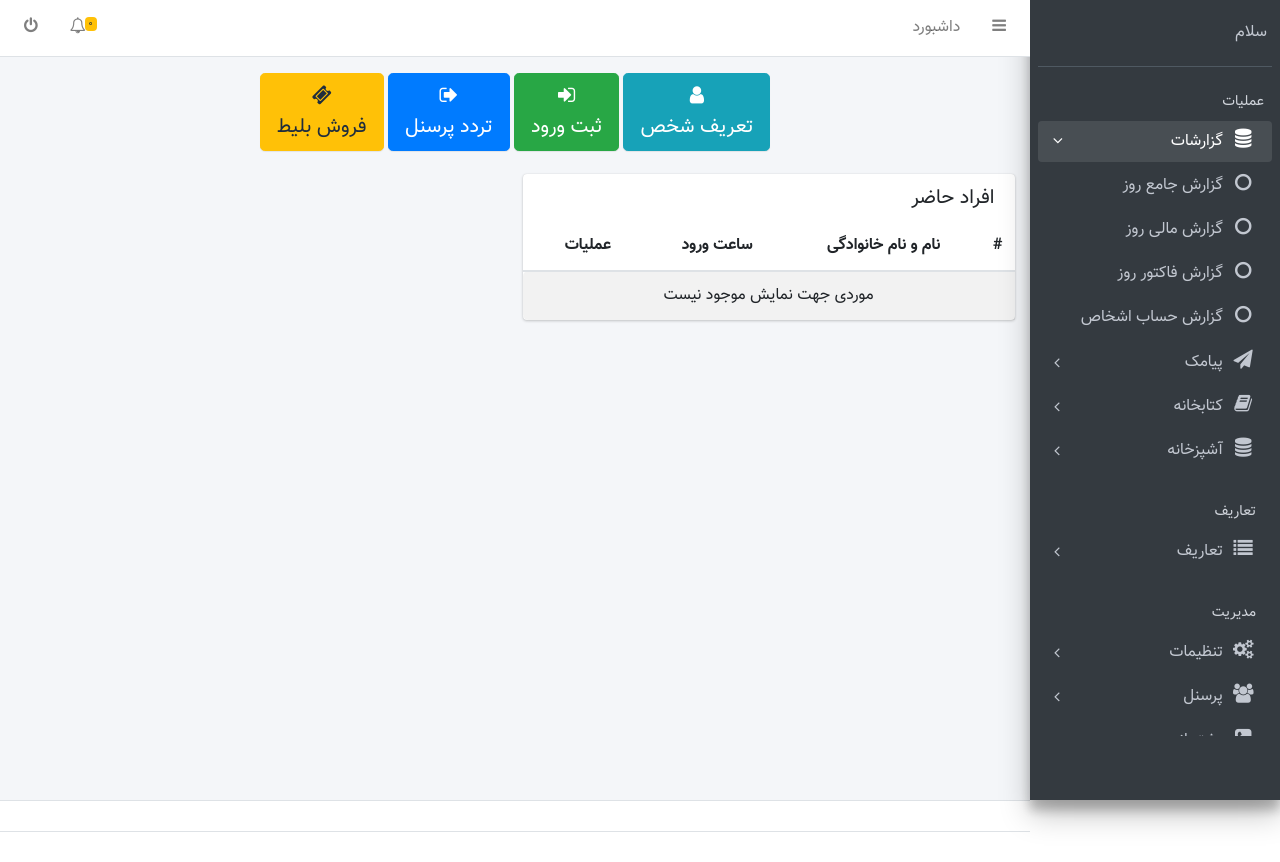
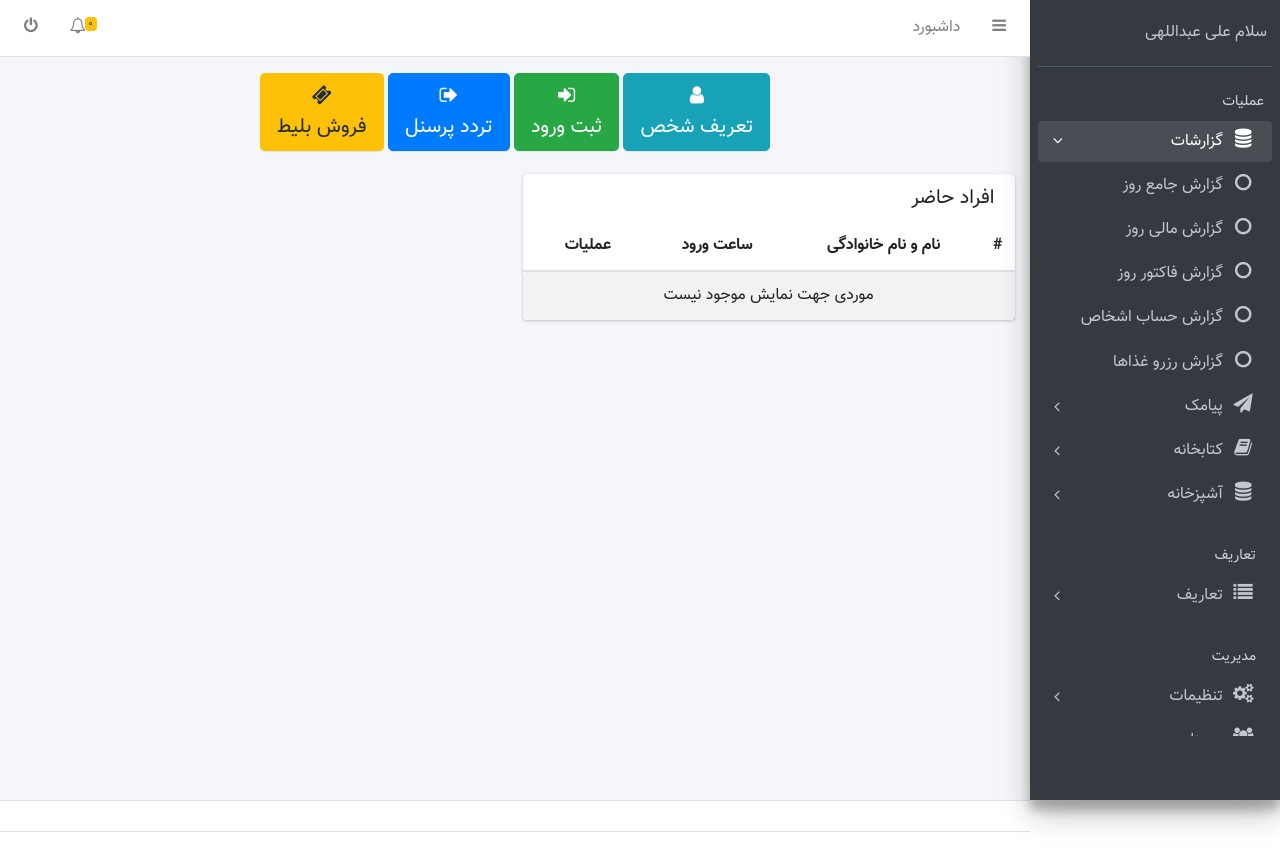
Before and after one commit to mahdavi1456/hls5, a PHP site: page /hls5/ in a window 1280 px wide, after a click on "گزارشات". Run offline with PHP 8.4, Linux system fonts and the light colour scheme; a user stored in the database is signed in; data comes from the database, SQL or seed files in the repository; data that the repository does not hold is empty; some libraries are stand-ins or nearby versions.

Commit message:
گزارش رزروها

```diff
--- a/menu.php
+++ b/menu.php
@@ -27,7 +27,7 @@
                     <!-- Add icons to the links using the .nav-icon class
                         with font-awesome or any other icon font library -->
                     <li class="nav-header">عملیات</li>
-                    <li class="nav-item has-treeview <?php if ($basename == 'fullday' || $basename == 'fullpay' || $basename == 'fullfactor' || $basename == 'person-report') echo 'menu-open'; ?>">
+                    <li class="nav-item has-treeview <?php if ($basename == 'fullday' || $basename == 'fullpay' || $basename == 'fullfactor' || $basename == 'person-report' || $basename == 'report-reserv') echo 'menu-open'; ?>">
                         <a href="#" class="nav-link">
                             <i class="nav-icon fa fa-database"></i>
                             <p>
@@ -58,6 +58,12 @@
                                 <a href="<?php echo VIEW_URL; ?>report/person-report.php" class="nav-link <?php if($basename == 'person-report') echo 'active'; ?>">
                                     <i class="fa fa-circle-o nav-icon"></i>
                                     <p>گزارش حساب اشخاص</p>
+                                </a>
+                            </li>
+							<li class="nav-item">
+                                <a href="<?php echo VIEW_URL; ?>report/report-reserv.php" class="nav-link <?php if($basename == 'report-reserv') echo 'active'; ?>">
+                                    <i class="fa fa-circle-o nav-icon"></i>
+                                    <p>گزارش رزرو غذاها</p>
                                 </a>
                             </li>
                         </ul>
```
Also changed, not shown: gt-content/view/user/user_activity.php (+23 -0 lines), gt-content/view/report/report-reserv.php (added).
